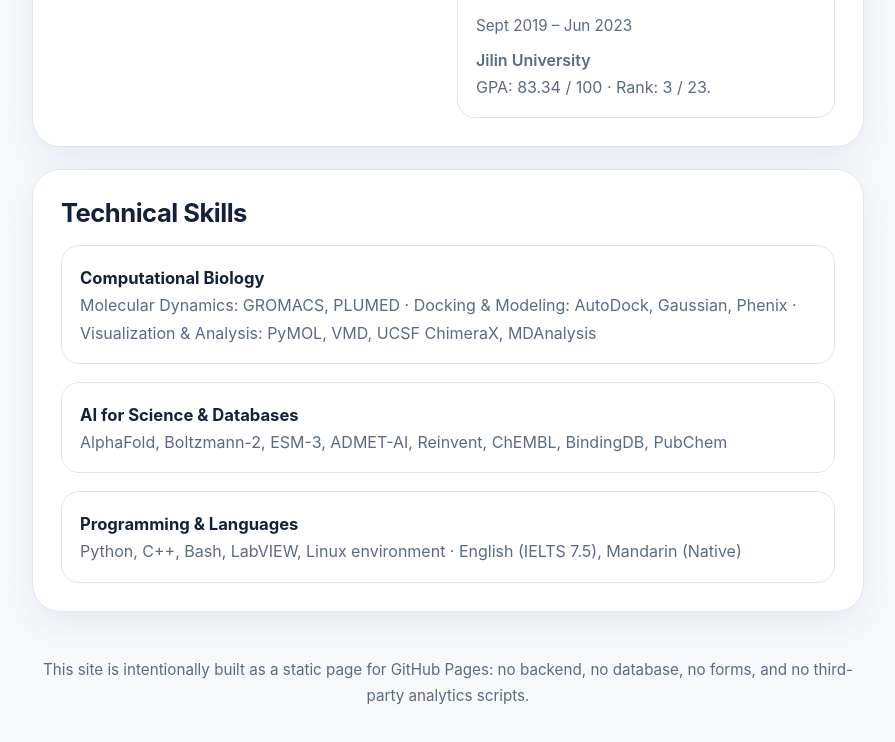
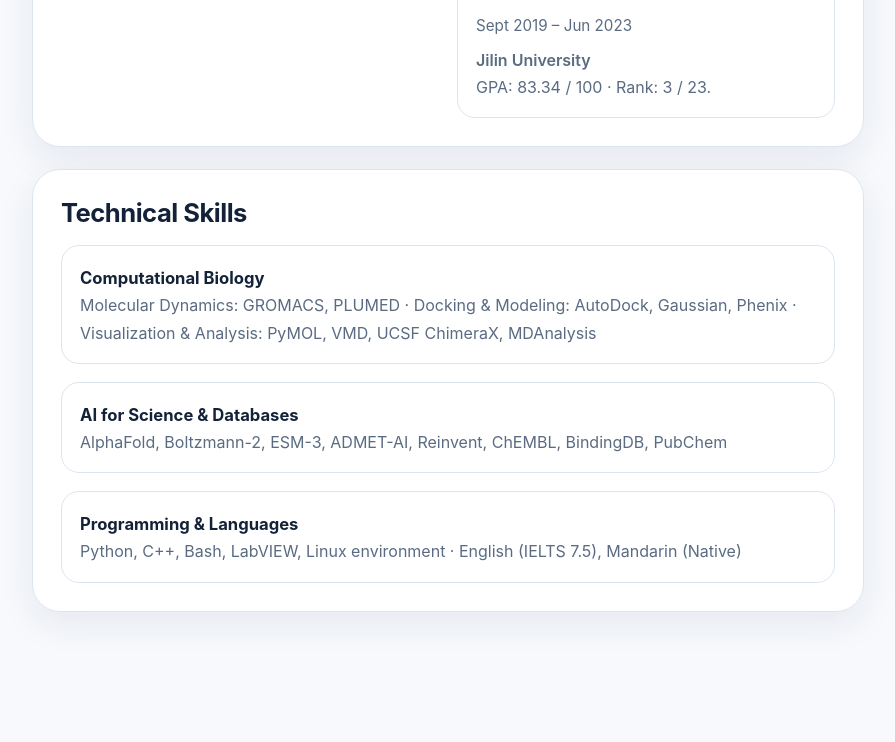
Before and after one commit to Gjphysics/gjphysics.github.io, a plain HTML site: page index.html in a window 1280 px wide. Shown: the part 3095-3837 px from the top of the page, without its empty margins (366-1261 px from the left). After the commit the page ends 3779 px from the top, so only its background shows below. Drawn offline with Linux system fonts and the light colour scheme.

Commit message:
Remove footer section from index.html
Removed footer section that describes site purpose.

```diff
--- a/index.html
+++ b/index.html
@@ -579,9 +579,6 @@
         </div>
       </section>
 
-      <section class="footer" aria-label="Footer note">
-        <p>This site is intentionally built as a static page for GitHub Pages: no backend, no database, no forms, and no third-party analytics scripts.</p>
-      </section>
     </main>
   </div>
 </body>
```
